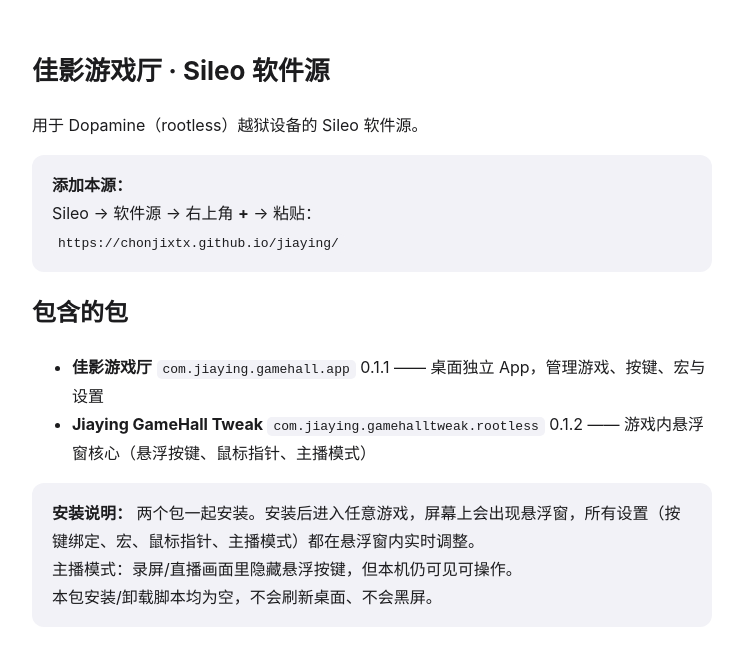
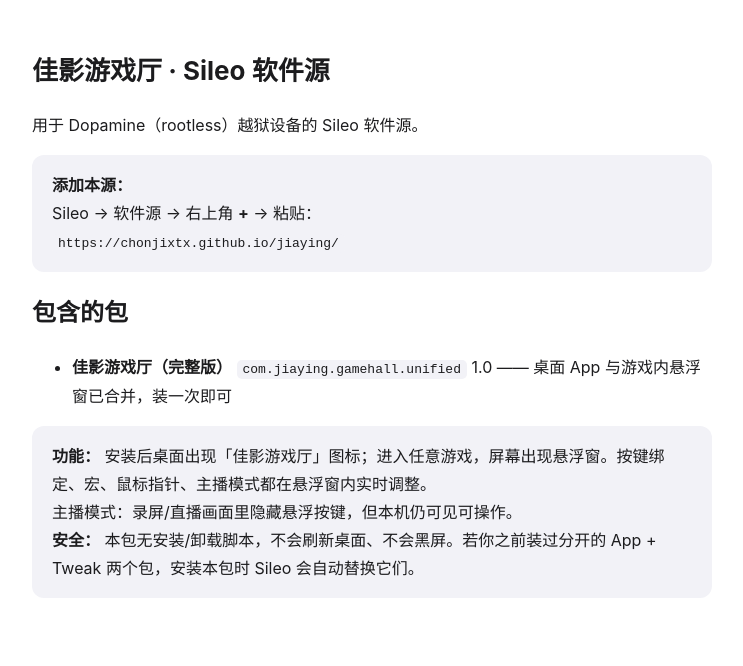
Before and after one commit to chonjixtx/jiaying, a plain HTML site: page index.html in a window 1280 px wide. Shown: the whole page, without its empty margins (268-1011 px from the left). Drawn offline with Linux system fonts and the light colour scheme.

Commit message:
Publish unified Jiaying GameHall 1.0 (app+tweak in one deb, no maintainer scripts)

```diff
--- a/index.html
+++ b/index.html
@@ -21,13 +21,12 @@ Sileo → 软件源 → 右上角 <b>+</b> → 粘贴：<br>
 </div>
 <h2>包含的包</h2>
 <ul>
-<li><b>佳影游戏厅</b> <code>com.jiaying.gamehall.app</code> 0.1.1 —— 桌面独立 App，管理游戏、按键、宏与设置</li>
-<li><b>Jiaying GameHall Tweak</b> <code>com.jiaying.gamehalltweak.rootless</code> 0.1.2 —— 游戏内悬浮窗核心（悬浮按键、鼠标指针、主播模式）</li>
+<li><b>佳影游戏厅（完整版）</b> <code>com.jiaying.gamehall.unified</code> 1.0 —— 桌面 App 与游戏内悬浮窗已合并，装一次即可</li>
 </ul>
 <div class="box">
-<b>安装说明：</b> 两个包一起安装。安装后进入任意游戏，屏幕上会出现悬浮窗，所有设置（按键绑定、宏、鼠标指针、主播模式）都在悬浮窗内实时调整。<br>
+<b>功能：</b> 安装后桌面出现「佳影游戏厅」图标；进入任意游戏，屏幕出现悬浮窗。按键绑定、宏、鼠标指针、主播模式都在悬浮窗内实时调整。<br>
 主播模式：录屏/直播画面里隐藏悬浮按键，但本机仍可见可操作。<br>
-本包安装/卸载脚本均为空，不会刷新桌面、不会黑屏。
+<b>安全：</b> 本包无安装/卸载脚本，不会刷新桌面、不会黑屏。若你之前装过分开的 App + Tweak 两个包，安装本包时 Sileo 会自动替换它们。
 </div>
 </body>
 </html>
```
Also changed, not shown: 6 other files.
